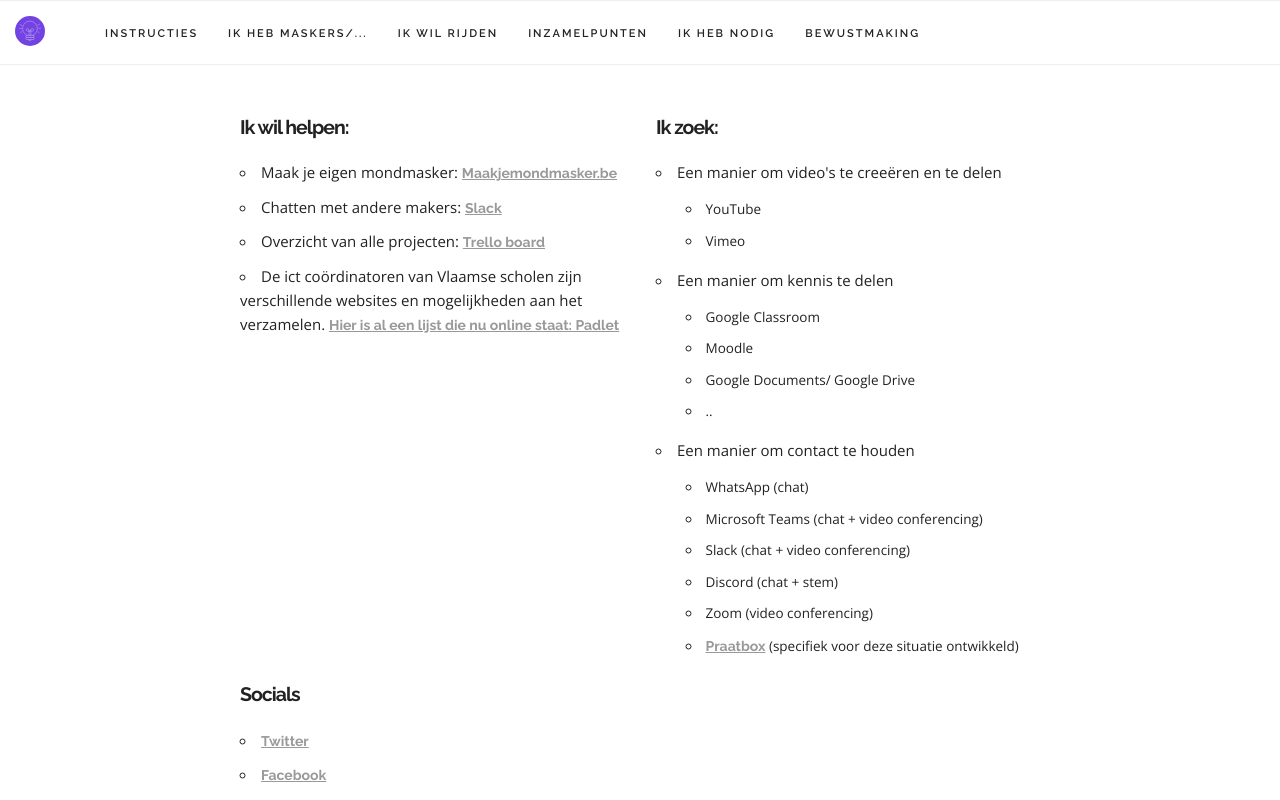
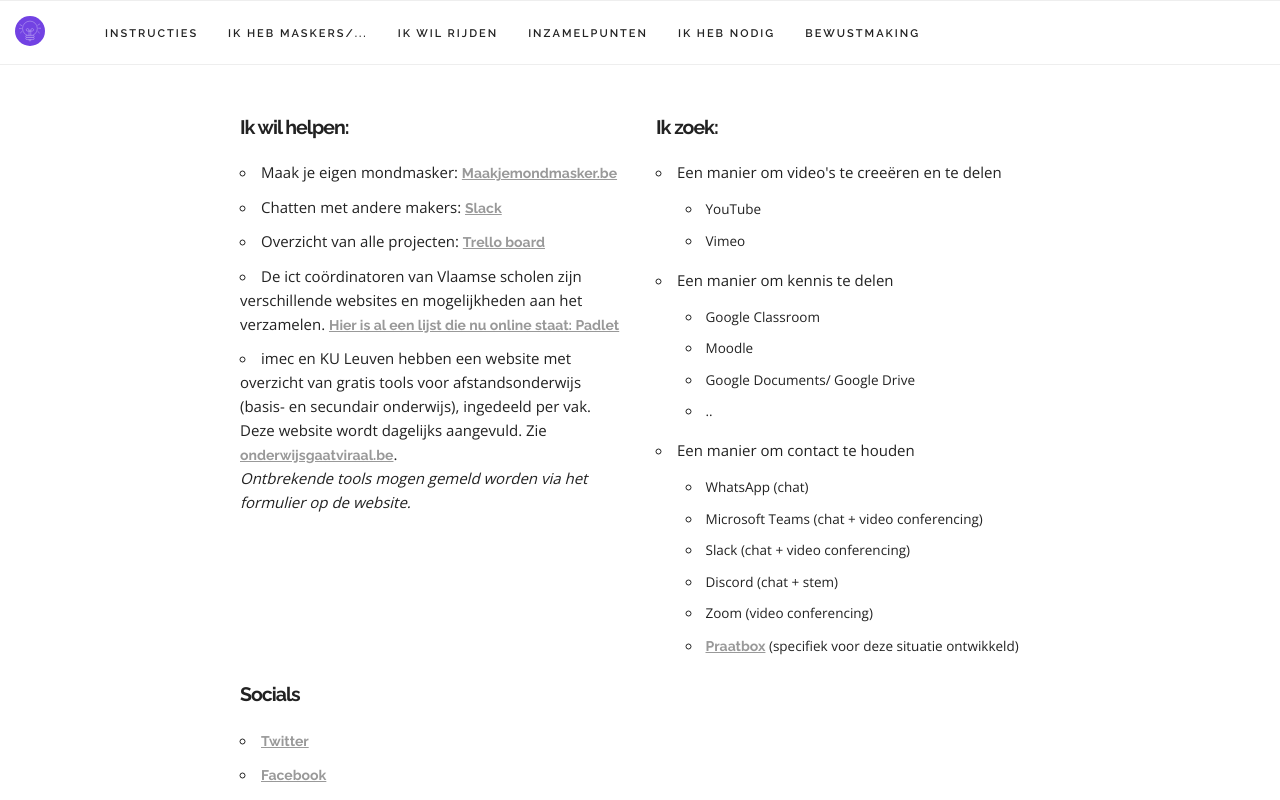
Before and after one commit to MakeInBelgium/coronadenktank, a React (Create React App) app: page / in a window 1280 px wide. Shown: the top 800 px of the page. Built offline with nearby package versions, Linux system fonts and the light colour scheme.

Commit message:
Added onderwijsgaatviraal.be to ikwilhelpen list

```diff
--- a/src/components/Home.jsx
+++ b/src/components/Home.jsx
@@ -10,6 +10,11 @@
           <li>Chatten met andere makers: <a href="https://join.coronadenktank.be/" target="_blanc"> Slack</a></li>
           <li>Overzicht van alle projecten: <a href="https://trello.com/invite/b/JLT0eWH6/19a945a650244468fbb3b557c514bc62/make-in-belgium-corona" target="_blanc">Trello board</a></li>
           <li>De ict coördinatoren van Vlaamse scholen zijn verschillende websites en mogelijkheden aan het verzamelen. <a href="https://padlet.com/karinwinters/cbk6nmdovyho" target="_blanc">Hier is al een lijst die nu online staat: Padlet </a></li>
+          <li>
+            imec en KU Leuven hebben een website met overzicht van gratis tools voor afstandsonderwijs (basis- en secundair onderwijs), ingedeeld per vak.
+            Deze website wordt dagelijks aangevuld. Zie <a href="https://www.onderwijsgaatviraal.be" target="_blank" rel="noopener">onderwijsgaatviraal.be</a>.<br/>
+            <em>Ontbrekende tools mogen gemeld worden via het formulier op de website.</em>
+          </li>
         </ul>
       </div>
       <div className="six columns">
```
